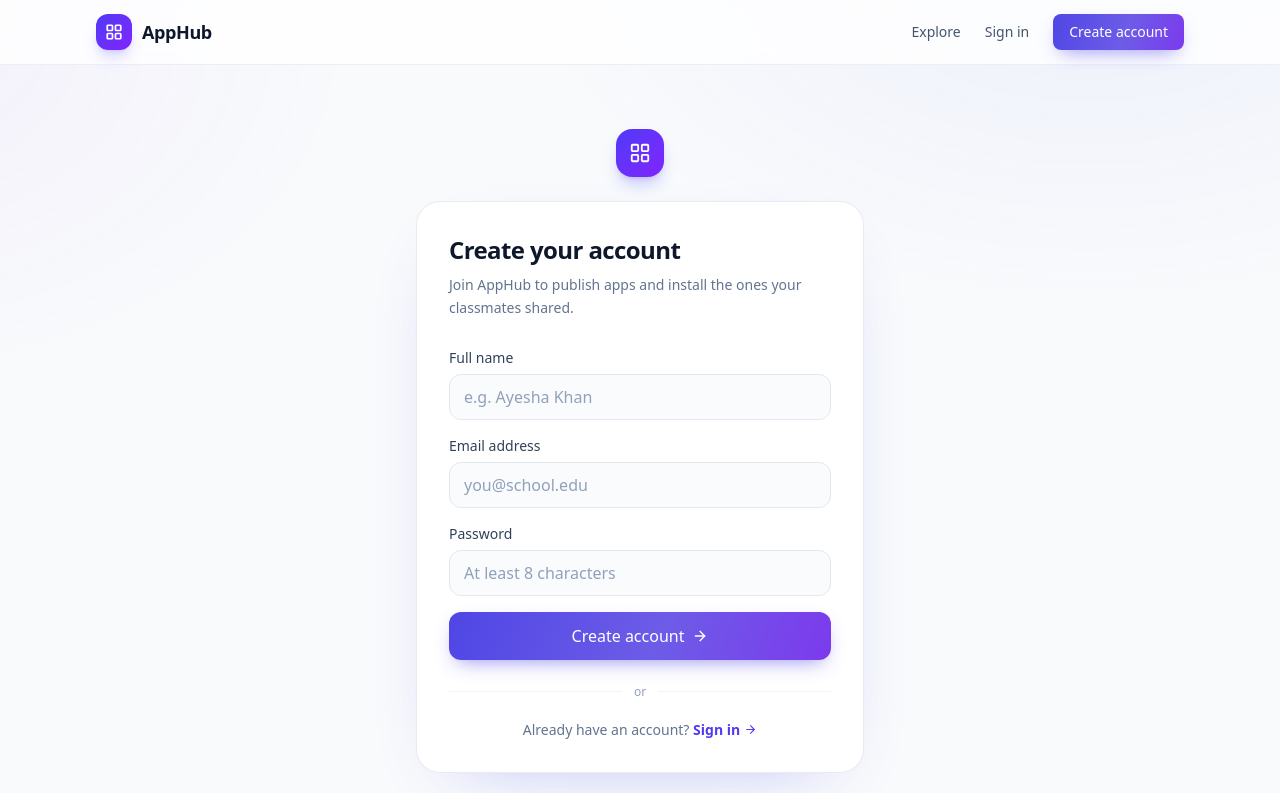
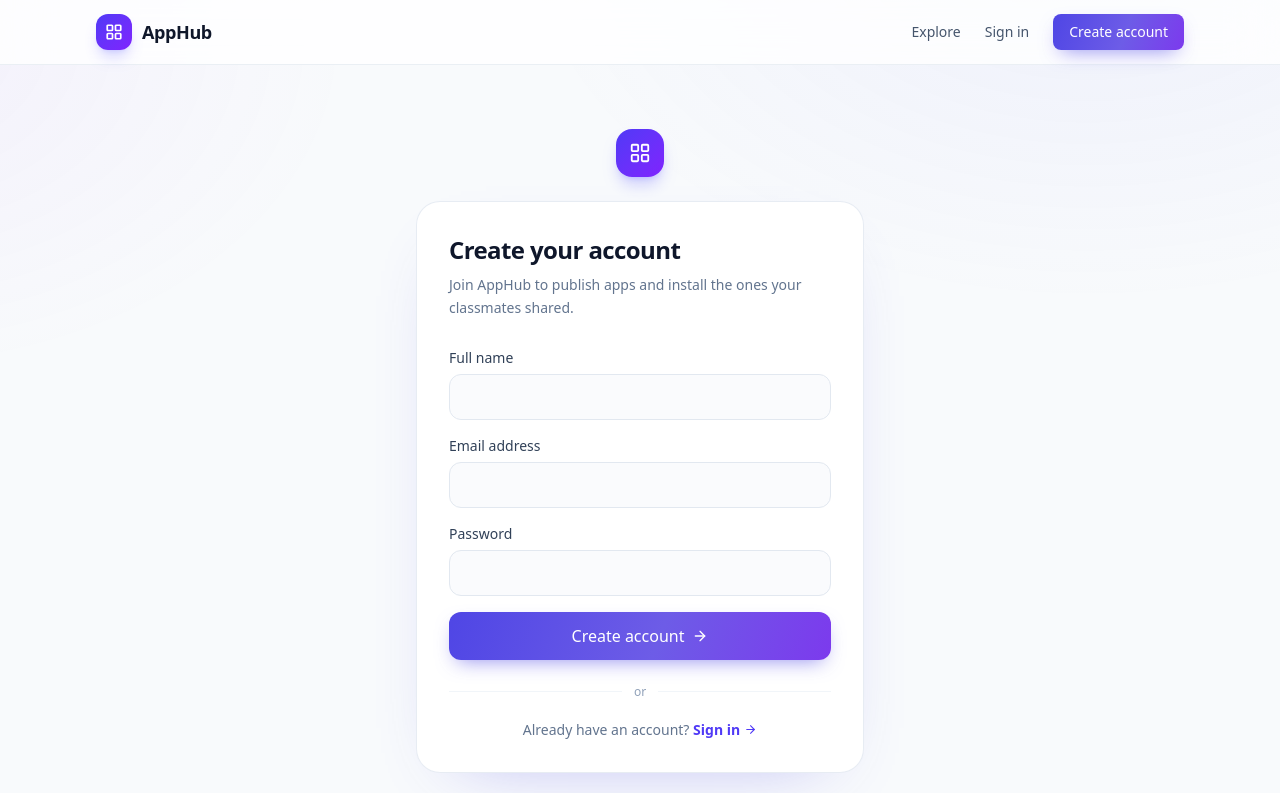
Before and after one commit to kmabro/AppHub, a Next.js app: page /register in a window 1280 px wide. Shown: the top 793 px of the page. Built offline with nearby package versions, Linux system fonts and the light colour scheme; no server answers.

Commit message:
Remove all form placeholders

```diff
--- a/src/components/app-form.tsx
+++ b/src/components/app-form.tsx
@@ -7,7 +7,7 @@ import { ImagePlus, Loader2, Plus, UploadCloud, X } from "lucide-react";
 import { CATEGORIES, type AppRecord, type InstallMethod, type Platform } from "@/lib/types";
 
 const inputClass =
-  "field w-full rounded-xl border border-slate-200 bg-slate-50/70 px-3.5 py-2.5 text-sm placeholder:text-slate-400";
+  "field w-full rounded-xl border border-slate-200 bg-slate-50/70 px-3.5 py-2.5 text-sm";
 const labelClass = "mb-1.5 block text-sm font-medium text-slate-700";
 
 type Initial = Pick<
@@ -180,7 +180,6 @@ export function AppForm({ initial }: { initial?: Initial }) {
               id="app-name"
               value={name}
               onChange={(event) => setName(event.target.value)}
-              placeholder="e.g. Study Planner"
               className={inputClass}
               required
             />
@@ -193,7 +192,6 @@ export function AppForm({ initial }: { initial?: Initial }) {
               id="package-name"
               value={packageName}
               onChange={(event) => setPackageName(event.target.value)}
-              placeholder="com.school.studyplanner"
               className={inputClass}
               required
             />
@@ -207,7 +205,6 @@ export function AppForm({ initial }: { initial?: Initial }) {
               id="version"
               value={version}
               onChange={(event) => setVersion(event.target.value)}
-              placeholder="1.0.0"
               className={inputClass}
             />
           </div>
@@ -255,7 +252,6 @@ export function AppForm({ initial }: { initial?: Initial }) {
               onChange={(event) => setDescription(event.target.value)}
               rows={4}
               maxLength={2000}
-              placeholder="What does your app do? What makes it useful?"
               className={`${inputClass} resize-y`}
             />
           </div>
@@ -335,7 +331,6 @@ export function AppForm({ initial }: { initial?: Initial }) {
               type="url"
               value={externalUrl}
               onChange={(event) => setExternalUrl(event.target.value)}
-              placeholder="https://testflight.apple.com/join/…"
               className={inputClass}
             />
             <p className="mt-1 text-xs text-slate-400">
--- a/src/components/auth-form.tsx
+++ b/src/components/auth-form.tsx
@@ -71,10 +71,9 @@ export function AuthForm({ mode }: Props) {
                 id="name"
                 value={name}
                 onChange={(event) => setName(event.target.value)}
-                placeholder="e.g. Ayesha Khan"
                 autoComplete="name"
                 required
-                className="field w-full rounded-xl border border-slate-200 bg-slate-50/70 px-3.5 py-2.5 text-sm placeholder:text-slate-400"
+                className="field w-full rounded-xl border border-slate-200 bg-slate-50/70 px-3.5 py-2.5 text-sm"
               />
             </div>
           )}
@@ -87,10 +86,9 @@ export function AuthForm({ mode }: Props) {
               type="email"
               value={email}
               onChange={(event) => setEmail(event.target.value)}
-              placeholder="you@school.edu"
               autoComplete="email"
               required
-              className="field w-full rounded-xl border border-slate-200 bg-slate-50/70 px-3.5 py-2.5 text-sm placeholder:text-slate-400"
+              className="field w-full rounded-xl border border-slate-200 bg-slate-50/70 px-3.5 py-2.5 text-sm"
             />
           </div>
           <div>
@@ -102,11 +100,10 @@ export function AuthForm({ mode }: Props) {
               type="password"
               value={password}
               onChange={(event) => setPassword(event.target.value)}
-              placeholder={isRegister ? "At least 8 characters" : "Your password"}
               autoComplete={isRegister ? "new-password" : "current-password"}
               minLength={isRegister ? 8 : 1}
               required
-              className="field w-full rounded-xl border border-slate-200 bg-slate-50/70 px-3.5 py-2.5 text-sm placeholder:text-slate-400"
+              className="field w-full rounded-xl border border-slate-200 bg-slate-50/70 px-3.5 py-2.5 text-sm"
             />
           </div>
 
--- a/src/components/search-filters.tsx
+++ b/src/components/search-filters.tsx
@@ -38,8 +38,8 @@ export function SearchFilters() {
           <input
             value={query}
             onChange={(event) => setQuery(event.target.value)}
-            placeholder="Search apps, developers, package names…"
-            className="field w-full rounded-xl border border-slate-200 bg-slate-50/70 py-2.5 pl-10 pr-3 text-sm placeholder:text-slate-400"
+            aria-label="Search apps"
+            className="field w-full rounded-xl border border-slate-200 bg-slate-50/70 py-2.5 pl-10 pr-3 text-sm"
           />
         </div>
         <div className="flex gap-2">
```
